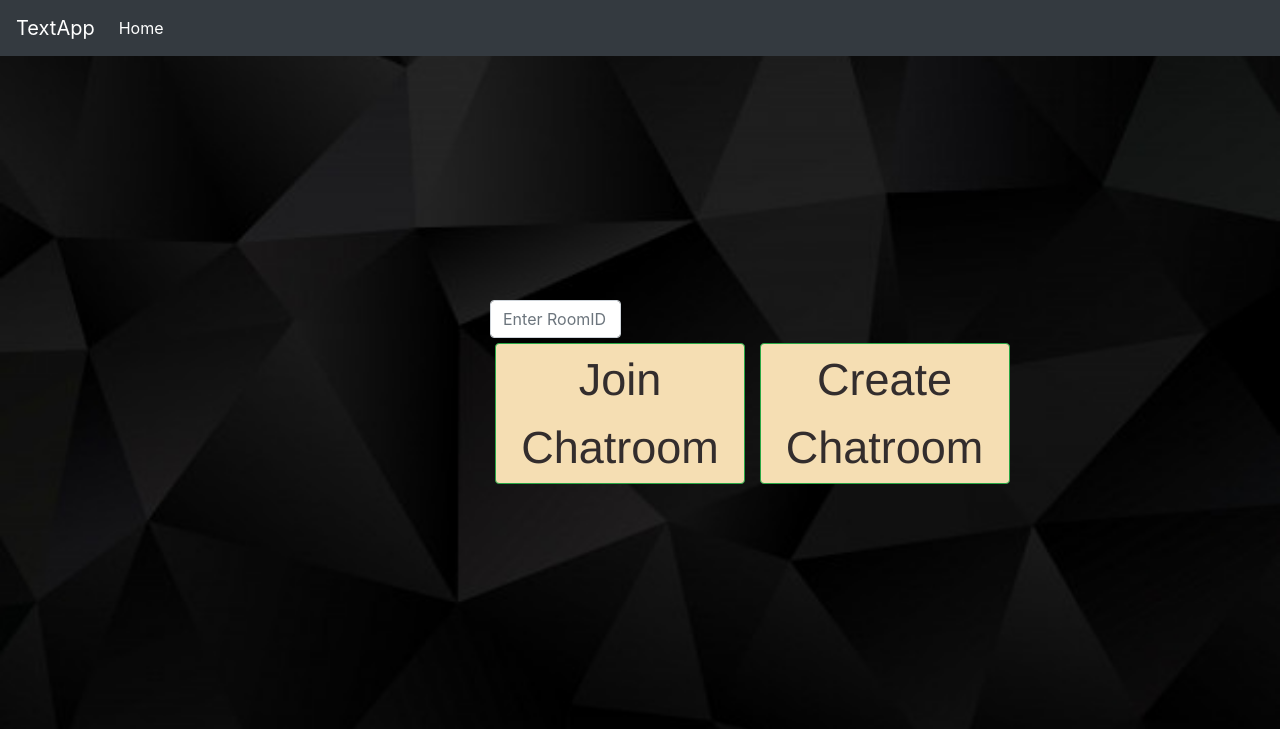
After one commit to kamperemu/text-messaging-app, a Flask app: template templates/chatroom_index.html in a window 1280 px wide. The commit adds this page. Shown: the top 729 px of the page. Run offline with Flask 2, Linux system fonts and the light colour scheme; the template is opened without the code that fills it: most values are stand-ins (such as "Sample title", 1, 10 or a date in 2020).

Commit message:
minor changes in styling

```diff
--- a/static/style.css
+++ b/static/style.css
@@ -55,3 +55,12 @@ hr{
     margin: -100px 0 0 -150px;
     text-align: center;
 }
+
+.chatroom{
+    position: absolute;
+    z-index: 15;
+    top: 50%;
+    left: 50%;
+    margin: -100px 0 0 -150px;
+    text-align: center;
+}
--- /dev/null
+++ b/templates/chatroom_index.html
@@ -0,0 +1,19 @@
+{% extends 'base.html' %}
+
+{% block title %}
+{{id}}
+{% endblock %}
+
+{% block content %}
+<form method = 'POST' class = 'chatroom'>
+
+    <input type="text" name = 'userEnteredId' class="form-control" id="userEnteredId" placeholder="Enter RoomID" style = 'visibility:visible; width: 25%'>
+    <a href = '#'>
+        <button type="submit" value = 'join' formmethod = 'POST' name = 'join' class="btn btn-success">Join Chatroom</button>
+    </a>
+
+    <a href = '#'>
+        <button type="submit" value = 'create' formmethod = 'POST' name = 'create' class="btn btn-success">Create Chatroom</button>
+    </a>
+</form>
+{% endblock %}
--- /dev/null
+++ b/templates/roomFinal.html
@@ -0,0 +1 @@
+{% extends 'base.html' %}
```
Also changed, not shown: templates/chatroom.html (deleted, +0 -13 lines).
